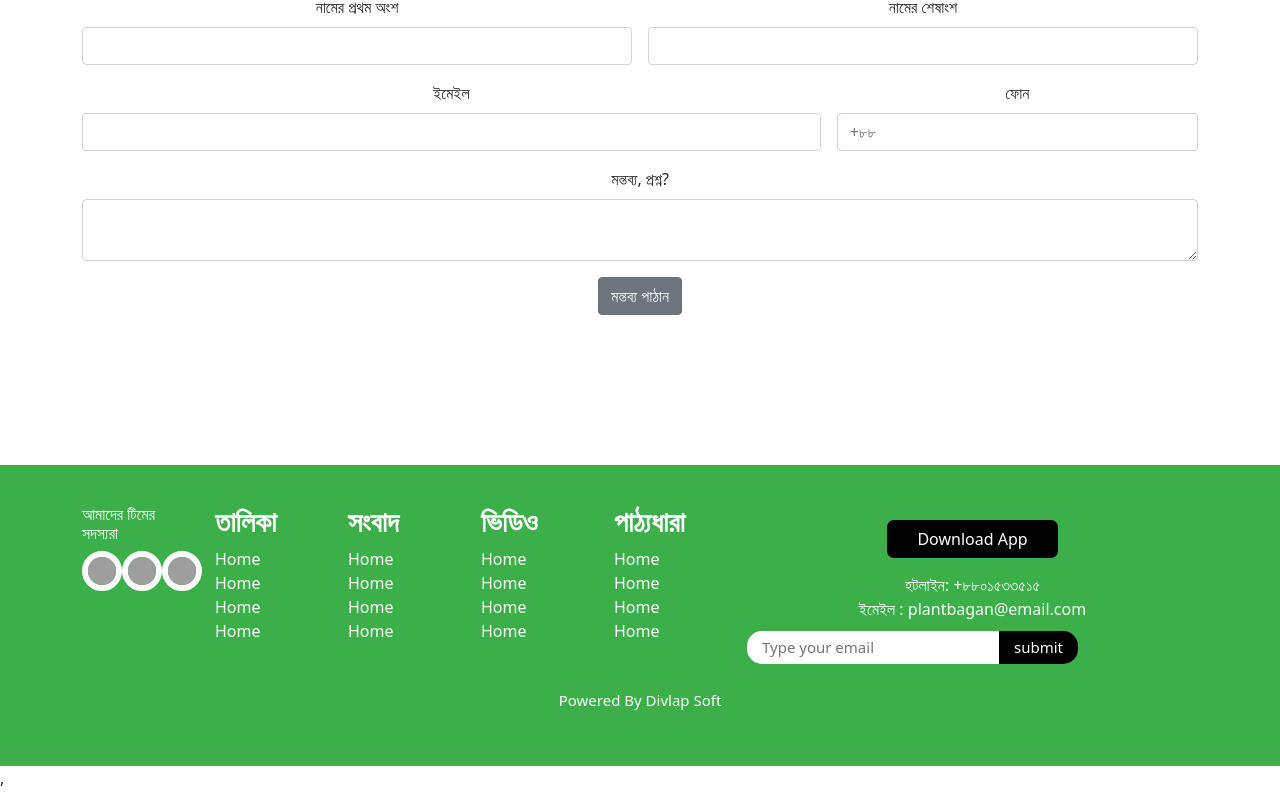
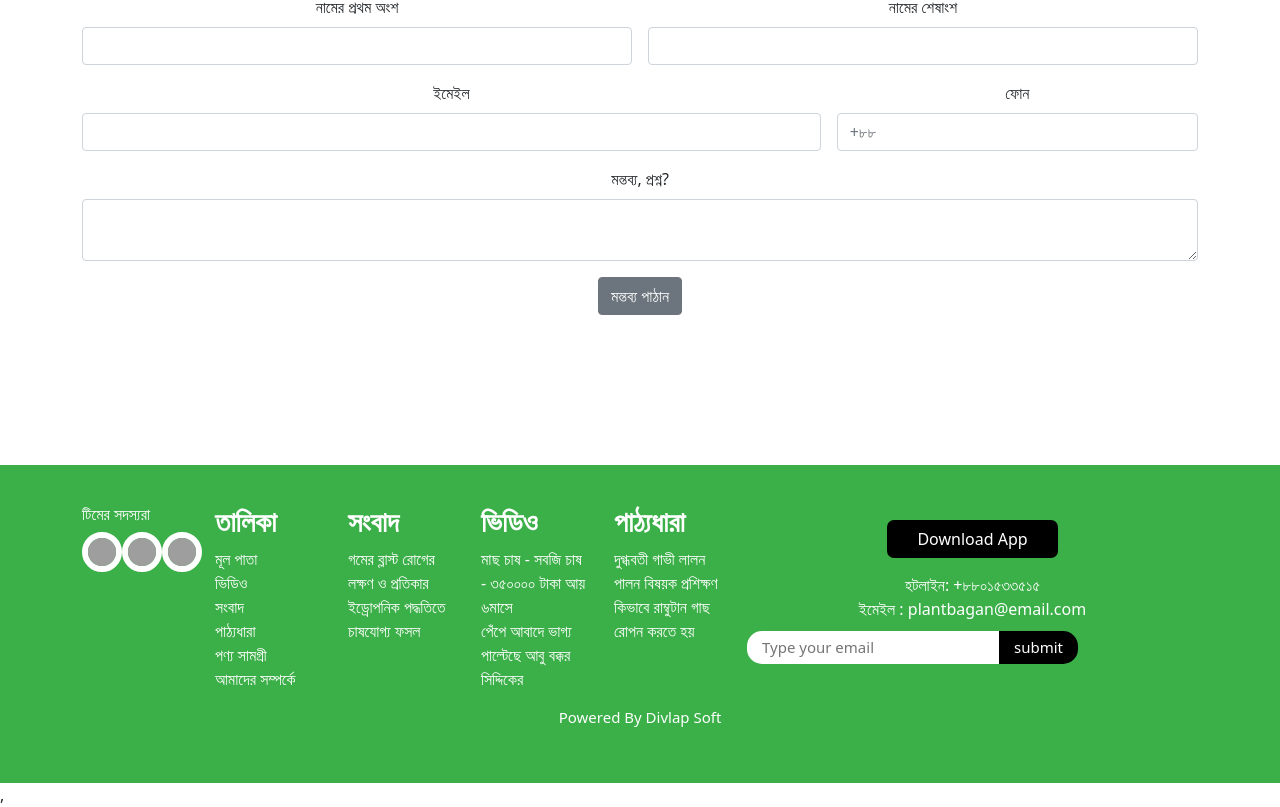
Before and after one commit to srj101/frontEnd, a React (Create React App) app: page /about in a window 1280 px wide. Shown: the part 2287-3094 px from the top of the page. Built offline with nearby package versions, Linux system fonts and the light colour scheme; grey boxes are pictures that could not be loaded.

Commit message:
footer done

```diff
--- a/src/components/Footer/Footer.js
+++ b/src/components/Footer/Footer.js
@@ -12,11 +12,11 @@ function Footer() {
                     <Row>
                         <Col>
                             <div className="team_members footer-widget">
-                                <h2>আমাদের টিমের সদস্যরা</h2>
+                                <h2>টিমের সদস্যরা</h2>
                                 <div className="teammates_images">
                                     <img src="https://i.ibb.co/K6cR41y/IMG-20200510-010716-674.jpg" alt="" />
                                     <img src="https://i.postimg.cc/K8XgqmtH/274989892-493596848843608-6440486483695449741-n.jpg" alt="" />
-                                    <img src="https://i.postimg.cc/yxQygt5z/FF978109-584-C-40-B6-9058-547589-EFA592-1-201-a.jpg" alt="" />
+                                    <img src="https://i.ibb.co/jftFtSn/salim.jpg" alt="" />
                                 </div>
                             </div>
                         </Col>
@@ -26,10 +26,12 @@ function Footer() {
                                 তালিকা
                                 </h3>
                                 <ul>
-                                    <li><a href="">Home</a></li>
-                                    <li><a href="">Home</a></li>
-                                    <li><a href="">Home</a></li>
-                                    <li><a href="">Home</a></li>
+                                    <li><a href="/">মূল পাতা</a></li>
+                                    <li><a href="/videos">ভিডিও</a></li>
+                                    <li><a href="/news">সংবাদ</a></li>
+                                    <li><a href="/courses">পাঠ্যধারা</a></li>
+                                    <li><a href="/shop">পণ্য সামগ্রী</a></li>
+                                    <li><a href="/about">আমাদের সম্পর্কে</a></li>
                                 </ul>
                             </div>
                         </Col>
@@ -39,10 +41,9 @@ function Footer() {
                                 সংবাদ
                                 </h3>
                                 <ul>
-                                    <li><a href="">Home</a></li>
-                                    <li><a href="">Home</a></li>
-                                    <li><a href="">Home</a></li>
-                                    <li><a href="">Home</a></li>
+                                    <li><a href="/news/624b40fdaec54526c5598984">গমের ব্লাস্ট রোগের লক্ষণ ও প্রতিকার</a></li>
+                                    <li><a href="/news/624b3fbcaec54526c559897b">ইড্রোপনিক পদ্ধতিতে চাষযোগ্য ফসল</a></li>
+
                                 </ul>
                             </div>
                         </Col>
@@ -52,10 +53,9 @@ function Footer() {
                                 ভিডিও
                                 </h3>
                                 <ul>
-                                    <li><a href="">Home</a></li>
-                                    <li><a href="">Home</a></li>
-                                    <li><a href="">Home</a></li>
-                                    <li><a href="">Home</a></li>
+                                    <li><a href="/videos/624b0827c7edc1d31436053c">মাছ চাষ - সবজি চাষ - ৩৫০০০০ টাকা আয় ৬মাসে</a></li>
+                                    <li><a href="/videos/624b0898c7edc1d314360543">পেঁপে আবাদে ভাগ্য পাল্টেছে আবু বক্কর সিদ্দিকের </a></li>
+
                                 </ul>
                             </div>
                         </Col>
@@ -65,10 +65,9 @@ function Footer() {
                                 পাঠ্যধারা
                                 </h3>
                                 <ul>
-                                    <li><a href="">Home</a></li>
-                                    <li><a href="">Home</a></li>
-                                    <li><a href="">Home</a></li>
-                                    <li><a href="">Home</a></li>
+                                    <li><a href="/courses/624c4abe82435018cdeb2e25">দুগ্ধবতী গাভী লালন পালন বিষয়ক প্রশিক্ষণ</a></li>
+                                    <li><a href="/courses/624b4fb5aec54526c5598a53">কিভাবে রাম্বুটান গাছ রোপন করতে হয়</a></li>
+
                                 </ul>
                             </div>
                         </Col>
--- a/src/components/Header/Header.js
+++ b/src/components/Header/Header.js
@@ -37,16 +37,8 @@ const Header = () => {
                         <Link to="/news">সংবাদ</Link>
                         <Link to="/courses">পাঠ্যধারা</Link>
                         <Link to="/shop">পণ্য সামগ্রী</Link>
-                        <Link to="/offer">ডিসকাউন্ট সামগ্রী</Link>
                         <Link to="/about">আমাদের সম্পর্কে</Link>
-                        <NavDropdown title="Dropdown" id="offcanvasNavbarDropdown">
-                          <NavDropdown.Item className='actionnav' href="#action3">Action</NavDropdown.Item>
-                          <NavDropdown.Item href="#action4">Another action</NavDropdown.Item>
-                          <NavDropdown.Divider />
-                          <NavDropdown.Item href="#action5">
-                            Something else here
-                          </NavDropdown.Item>
-                        </NavDropdown>
+
                       </Nav>
                     </Offcanvas.Body>
                   </Navbar.Offcanvas>
```
